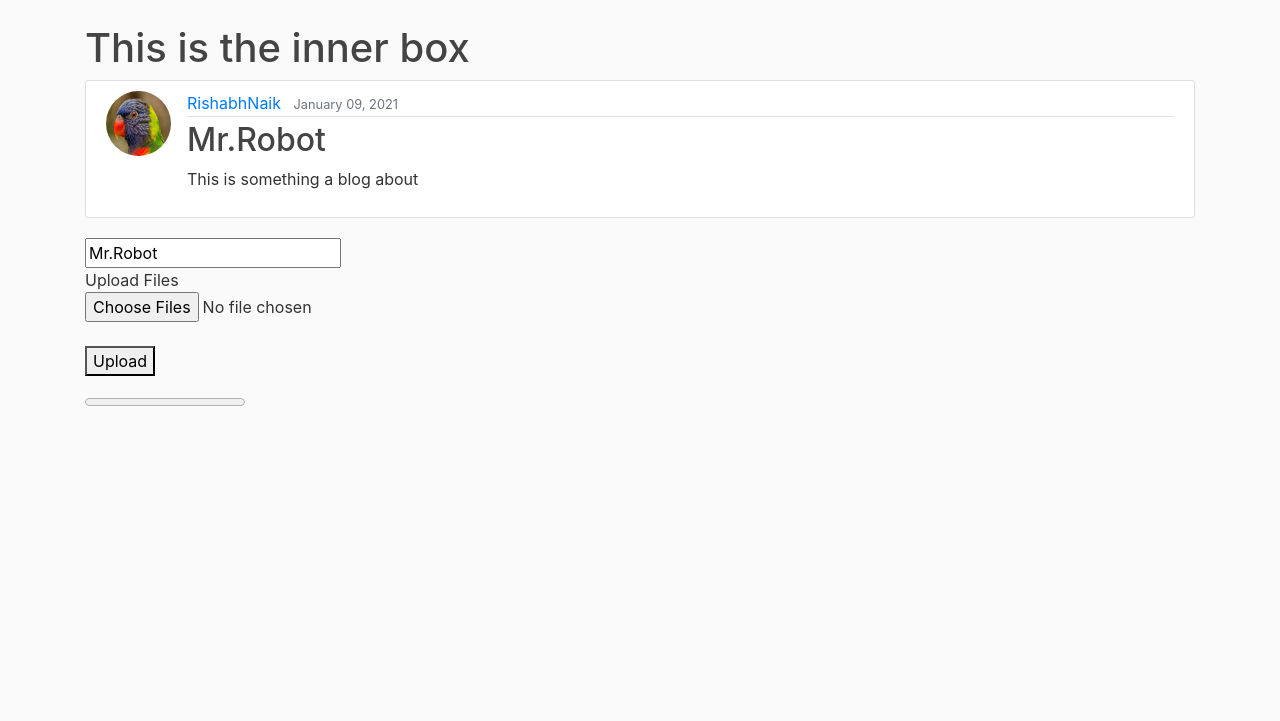
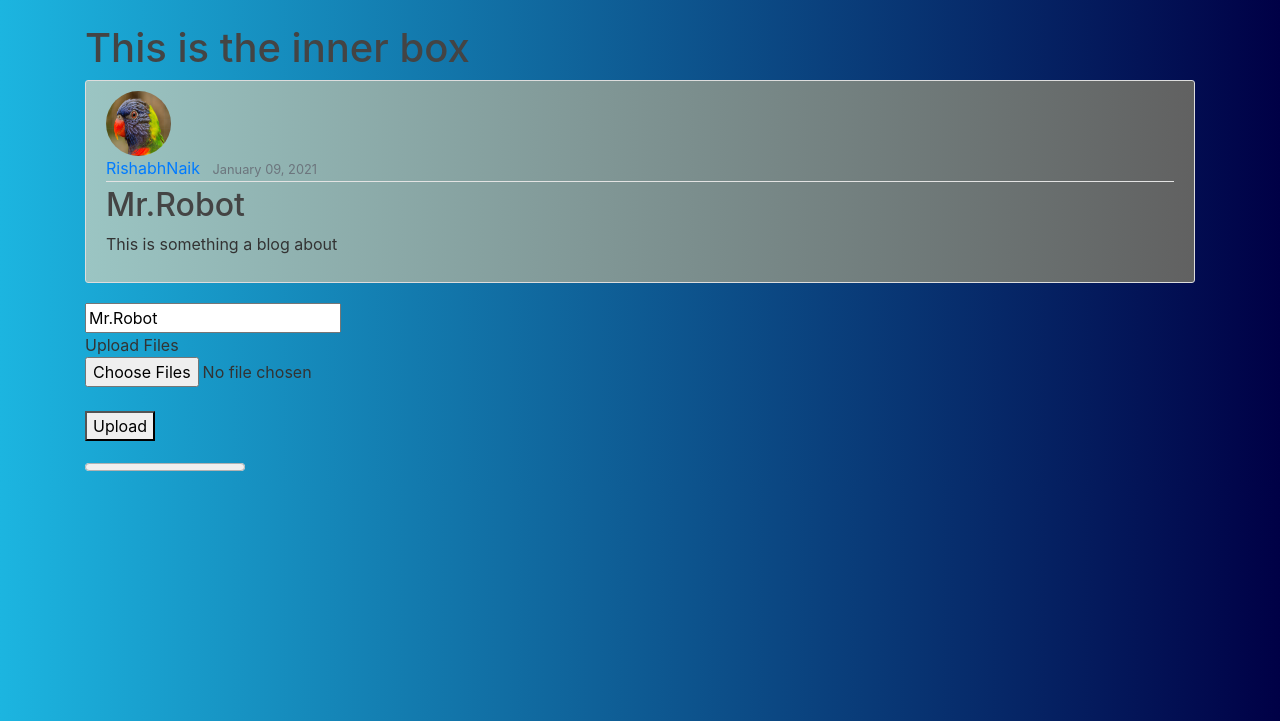
Before and after one commit to krishnashenoy123/SCL-Maxo, a Django app: page /post/6/ in a window 1280 px wide. Shown: the part 56-777 px from the top of the page. Run offline with Django 3.2, Linux system fonts and the light colour scheme; data comes from the database, SQL or seed files in the repository; some libraries are stand-ins or nearby versions.

Commit message:
Home page styled

```diff
--- a/Project/focus/templates/focus/post_detail.html
+++ b/Project/focus/templates/focus/post_detail.html
@@ -1,8 +1,27 @@
 {% extends "focus/base.html" %}
 {% block content %}
+    <style>
+   .content-section{
+ background: #616161;  /* fallback for old browsers */
+background: -webkit-linear-gradient(to right, #9bc5c3, #616161);  /* Chrome 10-25, Safari 5.1-6 */
+background: linear-gradient(to right, #9bc5c3, #616161); /* W3C, IE 10+/ Edge, Firefox 16+, Chrome 26+, Opera 12+, Safari 7+ */
+
+
+
+
+   }
+   body{
+ background: #000046;  /* fallback for old browsers */
+background: -webkit-linear-gradient(to right, #1CB5E0, #000046);  /* Chrome 10-25, Safari 5.1-6 */
+background: linear-gradient(to right, #1CB5E0, #000046); /* W3C, IE 10+/ Edge, Firefox 16+, Chrome 26+, Opera 12+, Safari 7+ */
+
+
+   }
+    </style>
+    <body>
     <h1>This is the inner box
     </h1>
-  <article class="media content-section">
+  <article class="content-section">
     <img class="rounded-circle article-img" src="{{ object.author.profile.image.url }}">
     <div class="media-body">
       <div class="article-metadata">
@@ -113,4 +132,5 @@
         });
     }
     </script>
+  </body>
 {% endblock content %}
```
Also changed, not shown: Project/focus/templates/focus/home.html (+45 -7 lines).
